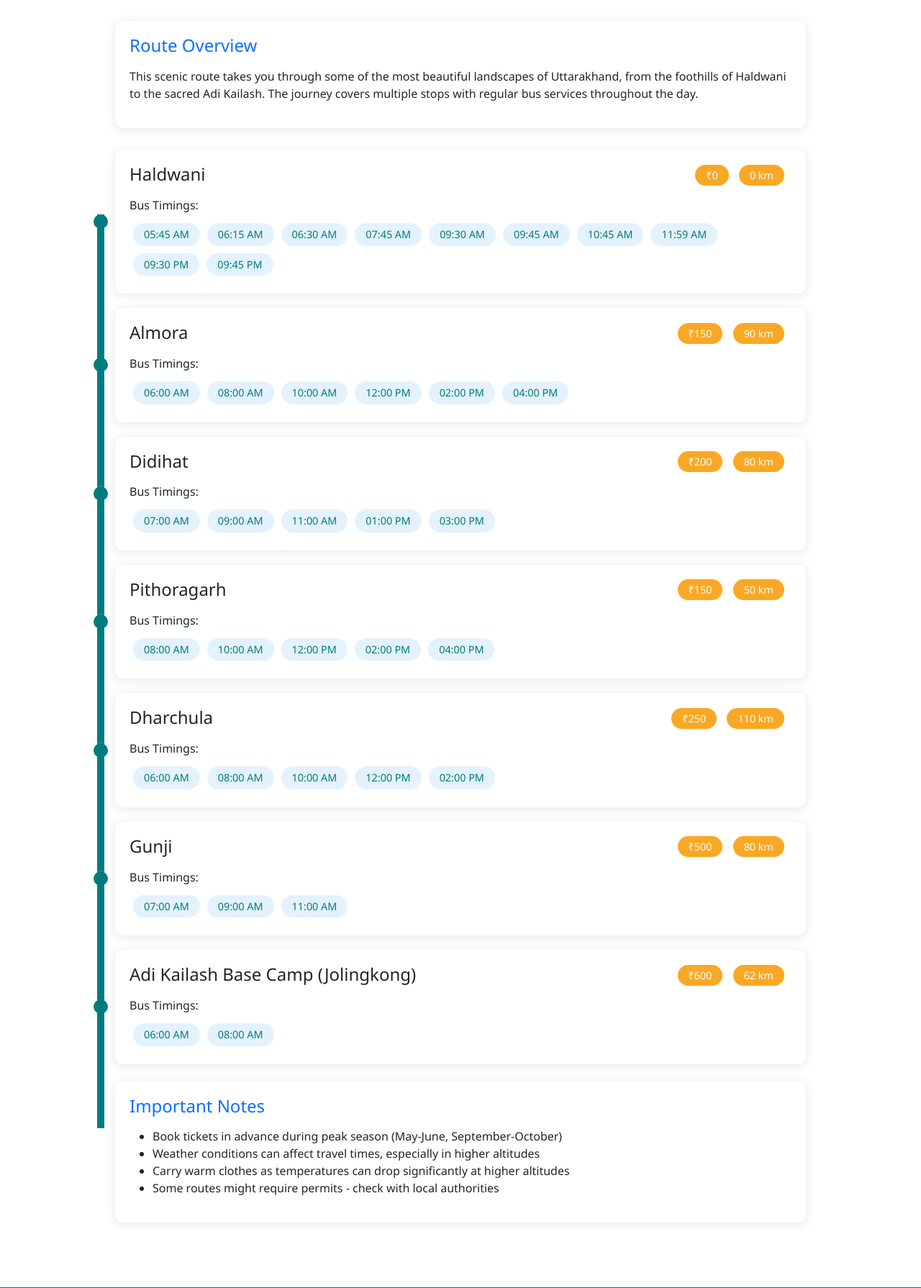
After one commit to abhishekmahara/Pocket-way, a PHP site: page /POCKET-WAY/routes/haldwani-to-adi-kailash.php in a window 1280 px wide. The commit adds this page. Shown: the part 397-2187 px from the top of the page at 72% size. Run offline with PHP 8.4, Linux system fonts and the light colour scheme.

Commit message:
added json databse

```diff
--- /dev/null
+++ b/assets/routes-db/haldwani-to-adi-kailash.json
@@ -0,0 +1,99 @@
+{
+    "route": "Haldwani to Adi Kailash",
+    "total_distance_km": 472,
+    "total_estimated_fare_inr": 5000,
+    "stations": [
+      {
+        "station": "Haldwani",
+        "distance_from_previous_km": 0,
+        "cumulative_distance_km": 0,
+        "approx_fare_inr": 0,
+        "bus_timings": [
+          "05:45 AM",
+          "06:15 AM",
+          "06:30 AM",
+          "07:45 AM",
+          "09:30 AM",
+          "09:45 AM",
+          "10:45 AM",
+          "11:59 AM",
+          "09:30 PM",
+          "09:45 PM"
+        ]
+      },
+      {
+        "station": "Almora",
+        "distance_from_previous_km": 90,
+        "cumulative_distance_km": 90,
+        "approx_fare_inr": 150,
+        "bus_timings": [
+          "06:00 AM",
+          "08:00 AM",
+          "10:00 AM",
+          "12:00 PM",
+          "02:00 PM",
+          "04:00 PM"
+        ]
+      },
+      {
+        "station": "Didihat",
+        "distance_from_previous_km": 80,
+        "cumulative_distance_km": 170,
+        "approx_fare_inr": 200,
+        "bus_timings": [
+          "07:00 AM",
+          "09:00 AM",
+          "11:00 AM",
+          "01:00 PM",
+          "03:00 PM"
+        ]
+      },
+      {
+        "station": "Pithoragarh",
+        "distance_from_previous_km": 50,
+        "cumulative_distance_km": 220,
+        "approx_fare_inr": 150,
+        "bus_timings": [
+          "08:00 AM",
+          "10:00 AM",
+          "12:00 PM",
+          "02:00 PM",
+          "04:00 PM"
+        ]
+      },
+      {
+        "station": "Dharchula",
+        "distance_from_previous_km": 110,
+        "cumulative_distance_km": 330,
+        "approx_fare_inr": 250,
+        "bus_timings": [
+          "06:00 AM",
+          "08:00 AM",
+          "10:00 AM",
+          "12:00 PM",
+          "02:00 PM"
+        ]
+      },
+      {
+        "station": "Gunji",
+        "distance_from_previous_km": 80,
+        "cumulative_distance_km": 410,
+        "approx_fare_inr": 500,
+        "bus_timings": [
+          "07:00 AM",
+          "09:00 AM",
+          "11:00 AM"
+        ]
+      },
+      {
+        "station": "Adi Kailash Base Camp (Jolingkong)",
+        "distance_from_previous_km": 62,
+        "cumulative_distance_km": 472,
+        "approx_fare_inr": 600,
+        "bus_timings": [
+          "06:00 AM",
+          "08:00 AM"
+        ]
+      }
+    ]
+  }
--- a/config.php
+++ b/config.php
@@ -1,6 +1,6 @@
 <?php
 if (!defined('BASE_URL')) {
-    define('BASE_URL', 'http://localhost/Pocket-Trip/');
+    define('BASE_URL', 'http://localhost/POCKET-WAY/'); // Adjust this to your base URL
 }
 
 
--- a/includes/header.php
+++ b/includes/header.php
@@ -55,12 +55,7 @@
         <li class="nav-item">
           <a class="nav-link text-white fs-5 px-3" href="#routes">Routes & Schedules</a>
         </li>
-        <li class="nav-item">
-          <a class="nav-link text-white fs-5 px-3" href="#fares">Fare Calculator</a>
-        </li>
-        <li class="nav-item">
-          <a class="nav-link text-white fs-5 px-3" href="#contact">Contact Us</a>
-        </li>
+
         <li class="nav-item">
           <a class="nav-link text-white fs-5 px-3" href="#about">About Us</a>
         </li>
--- a/index.php
+++ b/index.php
@@ -99,8 +99,7 @@
         <div class="col-md-3">
           <select class="form-select2 form-control" id="from">
             <option value="">From</option>
-            <option>Delhi</option>
-            <option>Nainital</option>
+          <option>Haldwani</option>
             <option>Haridwar</option>
             <option>Dehradun</option>
           </select>
--- /dev/null
+++ b/routes/haldwani-to-adi-kailash.php
@@ -0,0 +1,145 @@
+<?php include '../includes/header.php'; ?>
+
+<style>
+    :root {
+        --primary-color: #007B7F;
+        --accent-color: #F9A825;
+        --background-color: #F4F6F8;
+        --text-color: #212529;
+        --secondary-text: #6c757d;
+    }
+
+    .route-container {
+        max-width: 1000px;
+        margin: 40px auto;
+        padding: 20px;
+    }
+
+    .route-header {
+        background: linear-gradient(rgba(0, 0, 0, 0.6), rgba(0, 0, 0, 0.6)),
+                    url('https://images.unsplash.com/photo-1626621341517-bbf3d9990a23');
+        background-size: cover;
+        background-position: center;
+        color: white;
+        padding: 60px 20px;
+        border-radius: 15px;
+        margin-bottom: 30px;
+        text-align: center;
+    }
+
+    .route-info {
+        background: white;
+        border-radius: 10px;
+        padding: 20px;
+        box-shadow: 0 2px 15px rgba(0, 0, 0, 0.1);
+        margin-bottom: 30px;
+    }
+
+    .station-card {
+        background: white;
+        border-radius: 10px;
+        padding: 20px;
+        margin-bottom: 20px;
+        box-shadow: 0 2px 15px rgba(0, 0, 0, 0.1);
+        position: relative;
+    }
+
+    .station-card::before {
+        content: '';
+        position: absolute;
+        left: -30px;
+        top: 50%;
+        width: 20px;
+        height: 20px;
+        background: var(--primary-color);
+        border-radius: 50%;
+        transform: translateY(-50%);
+    }
+
+    .station-card::after {
+        content: '';
+        position: absolute;
+        left: -25px;
+        top: 100%;
+        width: 10px;
+        height: calc(100% + 20px);
+        background: var(--primary-color);
+        transform: translateY(-50%);
+    }
+
+    .station-card:last-child::after {
+        display: none;
+    }
+
+    .timing-chip {
+        display: inline-block;
+        background: #e3f2fd;
+        padding: 5px 15px;
+        border-radius: 20px;
+        margin: 5px;
+        font-size: 0.9rem;
+        color: var(--primary-color);
+    }
+
+    .info-badge {
+        background: var(--accent-color);
+        color: white;
+        padding: 5px 15px;
+        border-radius: 20px;
+        font-size: 0.9rem;
+        margin-right: 10px;
+    }
+</style>
+
+<div class="route-container">
+    <div class="route-header">
+        <h1>Haldwani to Adi Kailash</h1>
+        <p class="mb-2">Total Distance: 472 km</p>
+        <p>Estimated Total Fare: ₹5,000</p>
+    </div>
+
+    <div class="route-info">
+        <h4 class="text-primary mb-3">Route Overview</h4>
+        <p>This scenic route takes you through some of the most beautiful landscapes of Uttarakhand,
+           from the foothills of Haldwani to the sacred Adi Kailash. The journey covers multiple stops
+           with regular bus services throughout the day.</p>
+    </div>
+
+    <?php
+    // Read and decode JSON file
+    $jsonData = file_get_contents('../assets/routes-db/haldwani-to-adi-kailash.json');
+    $routeData = json_decode($jsonData, true);
+
+    foreach ($routeData['stations'] as $station) {
+        echo '<div class="station-card">
+                <div class="d-flex justify-content-between align-items-center mb-3">
+                    <h4 class="mb-0">' . $station['station'] . '</h4>
+                    <div>
+                        <span class="info-badge">₹' . $station['approx_fare_inr'] . '</span>
+                        <span class="info-badge">' . $station['distance_from_previous_km'] . ' km</span>
+                    </div>
+                </div>
+                <div class="timings mt-3">
+                    <p class="mb-2">Bus Timings:</p>';
+
+        foreach ($station['bus_timings'] as $timing) {
+            echo '<span class="timing-chip">' . $timing . '</span>';
+        }
+
+        echo '</div>
+             </div>';
+    }
+    ?>
+
+    <div class="route-info mt-4">
+        <h4 class="text-primary mb-3">Important Notes</h4>
+        <ul>
+            <li>Book tickets in advance during peak season (May-June, September-October)</li>
+            <li>Weather conditions can affect travel times, especially in higher altitudes</li>
+            <li>Carry warm clothes as temperatures can drop significantly at higher altitudes</li>
+            <li>Some routes might require permits - check with local authorities</li>
+        </ul>
+    </div>
+</div>
+
+<?php include '../includes/footer.php'; ?>
```
Also changed, not shown: db.php (deleted, +0 -12 lines), search_routes.php (+4 -4 lines), assets/img/logoo.png, 3 other files.
